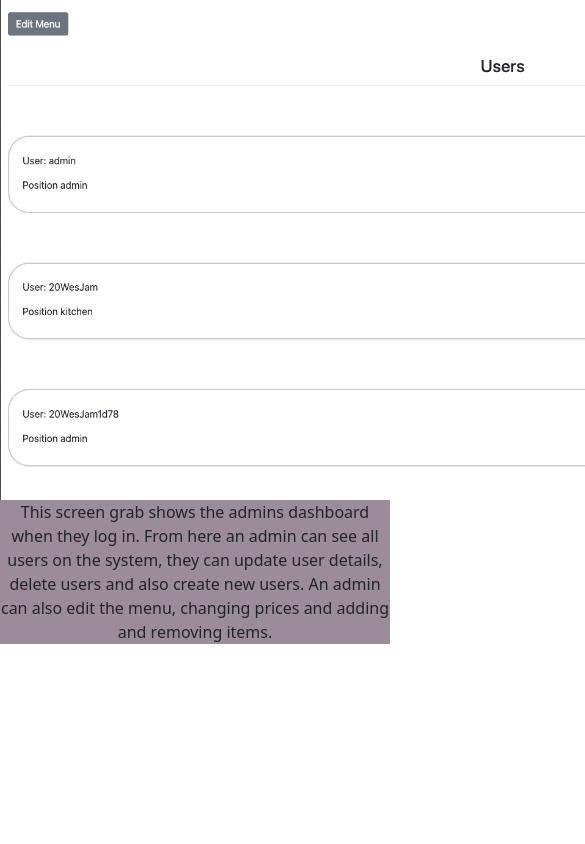
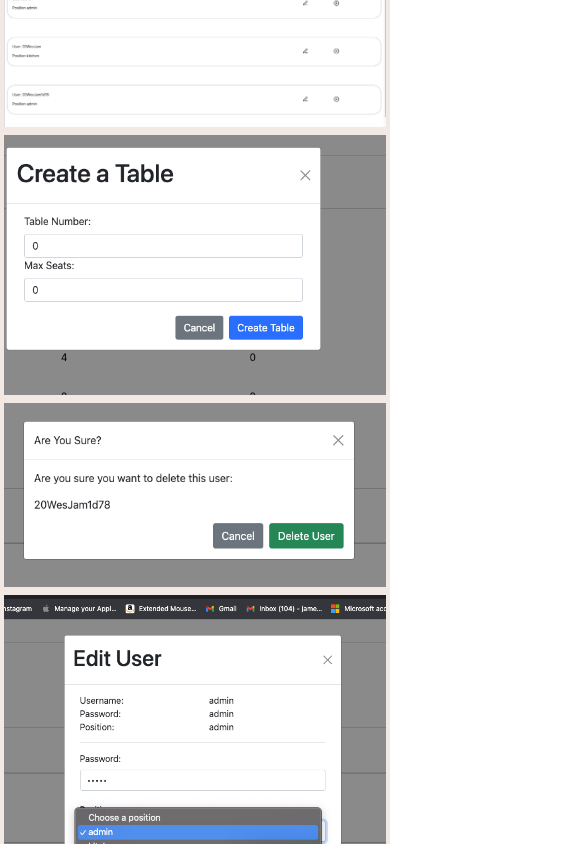
Before and after one commit to WestheadJ/PortfolioWebsite, a React (Create React App) app: page /projects/nea in a window 390 px wide. Shown: the part 5936-6780 px from the top of the page, 585 px wide, since content can reach past the window. Before the commit the page ends 6596 px from the top, so only its background shows below. Built offline with nearby package versions, Linux system fonts and the light colour scheme.

Commit message:
Updated the NEA page

```diff
--- a/src/App.css
+++ b/src/App.css
@@ -112,7 +112,7 @@ a:visited{
 /* Spotify Stats CSS */
 
 .spotifyStatsPage{
-  height:               100vh;
+  height:               100%;
 }
 
 #spotifySummary{
@@ -213,3 +213,38 @@ padding: 20px 80px 20px 5%;
   /* top | right | bottom | left */
 padding: 20px 80px 20px 5%;
 }
+
+.row {
+  display: flex;
+  flex-wrap: wrap;
+  padding: 0 4px;
+}
+
+/* Create four equal columns that sits next to each other */
+.column {
+  flex: 50%;
+  max-width: 80%;
+  padding: 0 4px;
+}
+
+.column img {
+  margin-top: 8px;
+  vertical-align: middle;
+  width: 100%;
+}
+
+/* Responsive layout - makes a two column-layout instead of four columns */
+@media screen and (max-width: 800px) {
+  .column {
+    flex: 50%;
+    max-width: 90%;
+  }
+}
+
+/* Responsive layout - makes the two columns stack on top of each other instead of next to each other */
+@media screen and (max-width: 600px) {
+  .column {
+    flex: 100%;
+    max-width: 100%;
+  }
+}
--- a/src/NEA.js
+++ b/src/NEA.js
@@ -1,4 +1,4 @@
-import React, { useEffect, useState } from 'react';
+
 import zero from "./images/NEA-A-Level/Admin-Users.png"
 import one from './images/NEA-A-Level/Create-Table-Error-1.png'
 import two from './images/NEA-A-Level/Create-Table.png'
@@ -22,23 +22,6 @@ import seventeen from './images/NEA-A-Level/User-Deleted.png'
 
 
 export default function NEA() {
-
-    const [photoOption, setPhotoOption] = useState(false)
-    const [count, setCount] = useState(0)
-    const [image, setImage] = useState(zero)
-    const [caption, setCaption] = useState(Caption0)
-    const pics = [zero, one, two, three, four, five, six, seven, eight, nine, ten, eleven, twelve, thirteen, fourteen, fifteen, sixteen, seventeen]
-    const captions = [Caption0, Caption1, Caption2]
-
-    useEffect(() => {
-        if (!photoOption) {
-            setInterval(changePhotoForward, 3000)
-        }
-    }, [photoOption])
-
-    function changePhotoForward() {
-
-    }
 
     return (
         <div id='NEA-Page'>
@@ -71,32 +54,31 @@ export default function NEA() {
                 <p>In this project I decided on the approach of using React.js, this way it was a quick and easy set-up and I could use packages to enhance the project. Using Socket.io I could create a socket connection between my server and client for live data display which was vital for live display of orders and tickets. I used react router for easy routing of pages, and security on pages, instead of learning how to use localstorage and cookies, I used something I had some similarity to (localstorage and cookies are on my list of things I want and need to learn). Using express.js which is ran through node.js makes making endpoints and easy to make with safety features in place by default. If looked at, in the project I am using a CORS library that is an extension on express.js. CORS, standing for Cross Origin Resource Sharing, is a HTTP header protocol that controls what resources a device can load. I had to pass off my IP as whitelist IP so my device can connect back and forth to the server.</p>
             </section>
             <section>
-                <div>
-                    {photoOption ? <>true</> :
-                        <div className='carasoul ' style={{ backgroundColor: '#9A8C98', paddingTop: '2%' }} >
-                            <img style={{ width: 'auto', maxHeight: '600px' }} src={image} alt='' />
-                            <p>{caption}</p>
-                        </div>
-
-                    }
+                <div className="row">
+                    <div className="column">
+                        <img src={zero} loading="lazy" alt="Admin dashboard"/>
+                        <img src={two} loading="lazy" alt="Create a table"/>
+                        <img src={four} loading="lazy" alt="Delete a user" />
+                        <img src={six} loading="lazy" alt="Editing a user" />
+                        <img src={eight} loading="lazy" alt="Back of house dashboard" />
+                        <img src={ten} loading="lazy" alt="Back of house current tickets" />
+                        <img src={twelve} loading="lazy" alt="Login wrong password" />
+                        <img src={fourteen} loading="lazy" alt="Login" />
+                        <img src={sixteen} loading="lazy" alt="Table Created" />
+                    </div>
+                    <div className="column">
+                    <img src={one} loading="lazy" alt="Creating a table error" />
+                    <img src={three} loading="lazy" alt="Create a user" />
+                    <img src={five} loading="lazy" alt="Editing a user" />
+                    <img src={seven} loading="lazy" alt="Front of house dashboard"/>
+                    <img src={nine} loading="lazy" alt="Back of house completed tickets" />
+                    <img src={eleven} loading="lazy" alt="Back of house waiting tickets" />
+                    <img src={thirteen} loading="lazy" alt="Login wrong user" />
+                    <img src={fifteen} loading="lazy" alt="Ordering menu" />
+                    <img src={seventeen} loading="lazy" alt="User deleted" />
+                    </div>
                 </div>
             </section>
         </div>
     )
 }
-
-function Caption0() {
-    return (<div>
-        <p>This screen grab shows the admins dashboard when they log in. From here an admin can see all users on the system, they can update user details, delete users and also create new users. An admin can also edit the menu, changing prices and adding and removing items. </p>
-    </div>)
-}
-
-function Caption1() {
-    return (<div>
-        <p>This screen grab shows the modal that shows when you want to create a table, you can chose a table number and how many seats the table can seat.</p>
-    </div>)
-}
-
-function Caption2() {
-    return <div><p>This screen grab shows the error message you get when you try to create a table with a pre-existing table number</p></div>
-}
--- a/src/SpotifyStats.js
+++ b/src/SpotifyStats.js
@@ -29,39 +29,26 @@ export default function SpotifyStats() {
             <section id="spotifyLearning">
                 <h4>What Did I Learn From This?</h4>
                 <p>I learnt a few things and also refreshed my knowledge of some things after this project. One thing I enjoyed learning was how Spotify's own API worked, I liked learning how they structured their return data and what actual data they had. The way they stored it was through dictionaries, so it was a hassle trying to search through the dictionaries all the time. I also learnt how react can work with components, with my navbar. </p>
+            </section>
+            <section id="spotifyPhotos">
+                <div className="row">
+                    <div className="column">
+                        <img src={image1} loading=" lazy" alt="Login to spotify"/>
+                        <img src={image2} loading=" lazy" alt="The main menu"/>
+                    </div>
+                    <div className="column">
+                    <img src={image3} loading=" lazy" alt="Latest releases"/>
+                    <img src={image4} loading=" lazy" alt="Top artists"/>
 
-            </section>
-            {/* <div id='spotifySectionTwo'>
-                <div>
-                    <h2 style={{ textAlign: 'right' }}>How it Works</h2>
-                </div>
-                <div >
-                    <p style={{ textAlign: 'right' }}>So using <a style={{ color: '#5e585d' }} href='https://reactjs.org'>React.js</a> it is only one page, the user has to login with a token that is generated when the page is loaded using the <a className='code-snippet-link' href='https://reactjs.org/docs/hooks-effect.html'><i className='code-snippet'>useEffect()</i></a> hook that is built into <a style={{ color: '#5e585d' }} href='https://reactjs.org'>React.js</a> .</p>
-                    <p style={{ textAlign: 'right' }}>They can then click any button that they would like to carry out which ever function they would like to carry out. So for example if a user wanted to see the latest releases that Spotify make available. It fetches the information from the <a style={{ color: '#5e585d' }} href='https://developer.spotify.com/dashboard/'>Spotify API</a> and displays it in a format that is responsive.
-                    </p>
-                    <p style={{ textAlign: 'right' }}>It displays the data using the <a className='code-snippet-link' href='https://developer.mozilla.org/en-US/docs/Web/JavaScript/Reference/Global_Objects/Array/map'><i className='code-snippet'>.map</i></a> method which returns the HTML and it's styled to display it in a grid style, using flexbox styling and a little bit of setting the size of the image containers.</p>
-                </div>
-            </div>
-            <div id='spotifySectionThree'>
-                <h2>Some Screenshots Of The UI</h2>
-                <div id='spotifyStatsImages'>
-                    <div id='image-1'>
-                        <img src={image1} alt="Screenshot of login screen" />
-                    </div>
-                    <div id="image-2">
-                        <img src={image2} alt="Screenshot of main menu" />
-                    </div>
-                    <div id='image-3'>
-                        <img src={image3} alt="Screenshot of spotify latest releases" />
-                    </div>
-                    <div id='image-4'>
-                        <img src={image4} alt="Screenshot of the users top artists" />
-                    </div>
-                    <div id='image-5'>
-                        <img src={image5} alt="Screenshot of the users top albums" />
                     </div>
                 </div>
-            </div> */}
+                <div className="row">
+                    <div className="column">
+                        <img src={image5} loading=" lazy" alt="Top songs"/>
+                    </div>
+                </div>
+            </section>
+
         </div>
     )
 }
```
